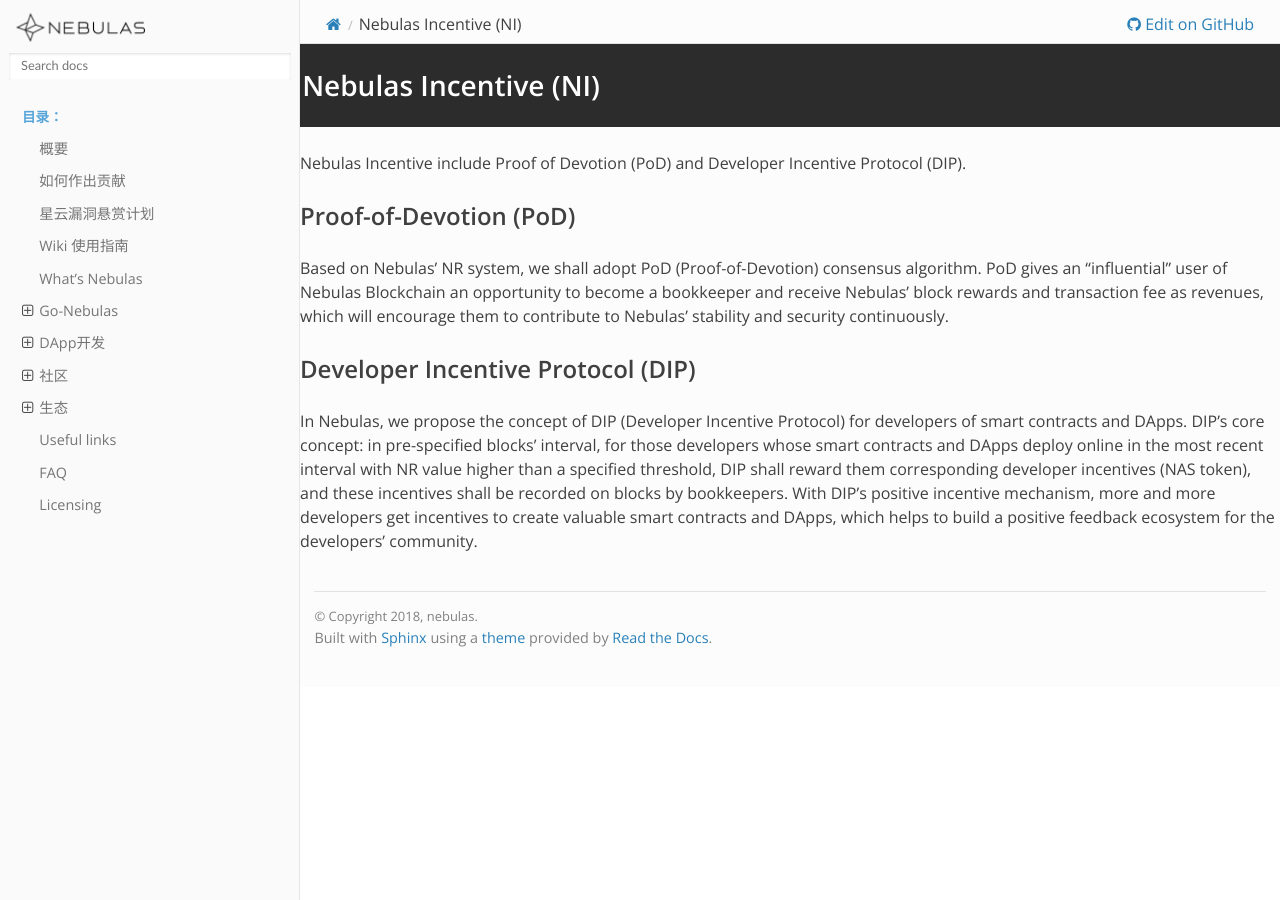
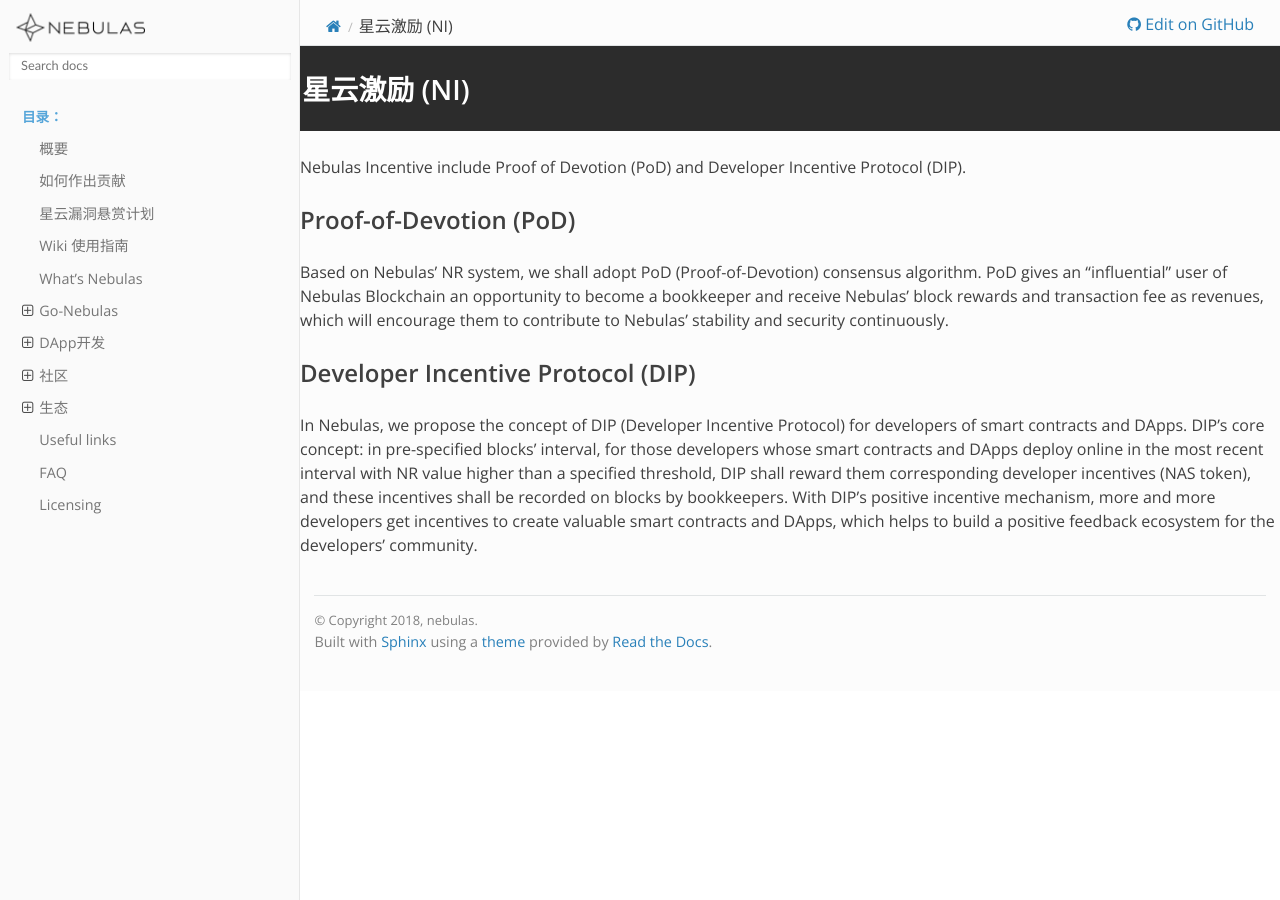
Before and after one commit to nebulasio/nebdocs, a Sphinx documentation site: the page built from docs/metanet/nebulas-incentive-ni.md, in a window 1280 px wide. Built offline with Sphinx 7.4.7 and the Read the Docs theme 2.0.0, drawn with Linux system fonts in a browser that asks for light colours; pages that are not in the unit, such as notebooks, are missing from menus.

```diff
--- a/docs/metanet/nebulas-incentive-ni.md
+++ b/docs/metanet/nebulas-incentive-ni.md
@@ -1,4 +1,4 @@
-# Nebulas Incentive \(NI\)
+# 星云激励 \(NI\)
 
 Nebulas Incentive include Proof of Devotion \(PoD\) and Developer Incentive Protocol \(DIP\).
 
```
